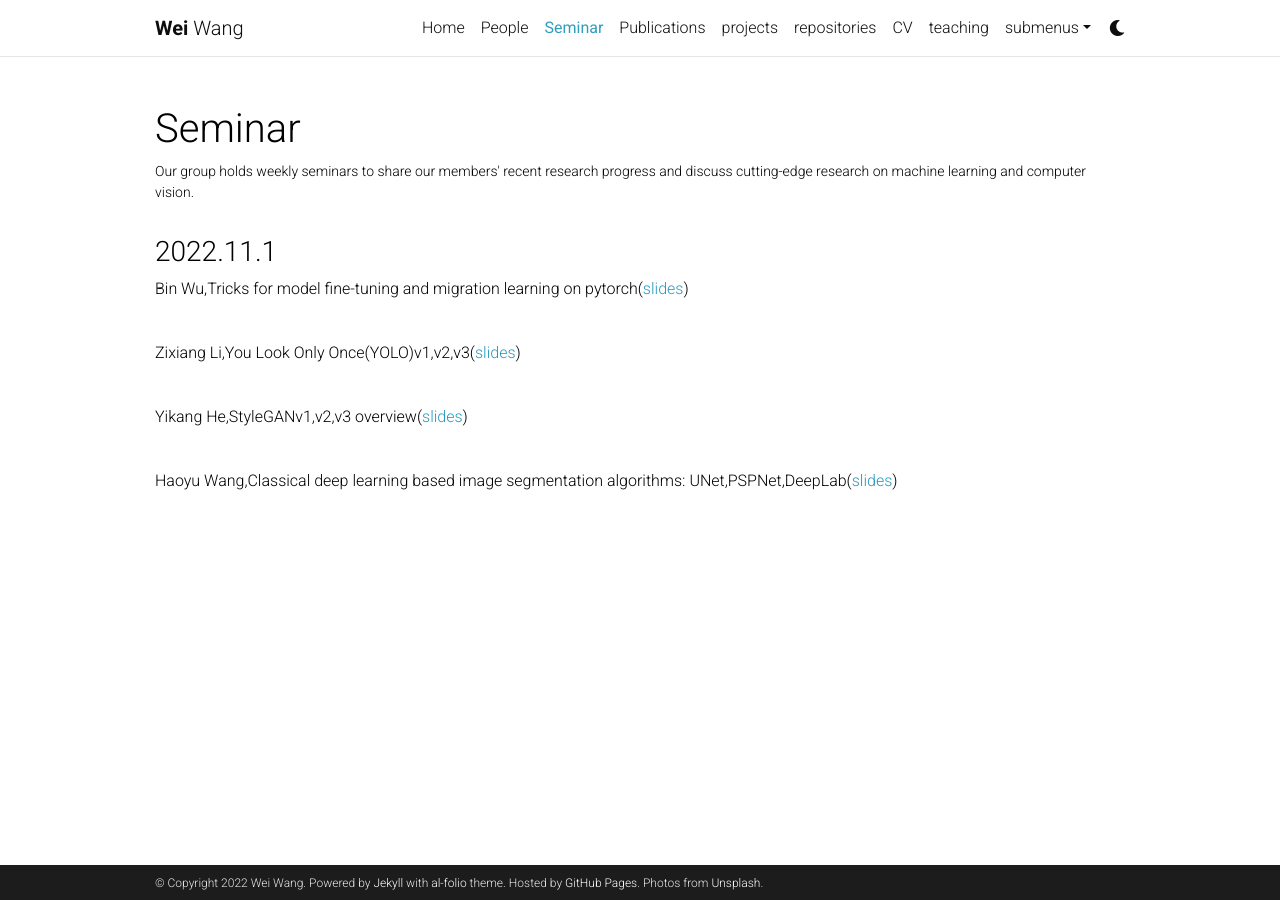
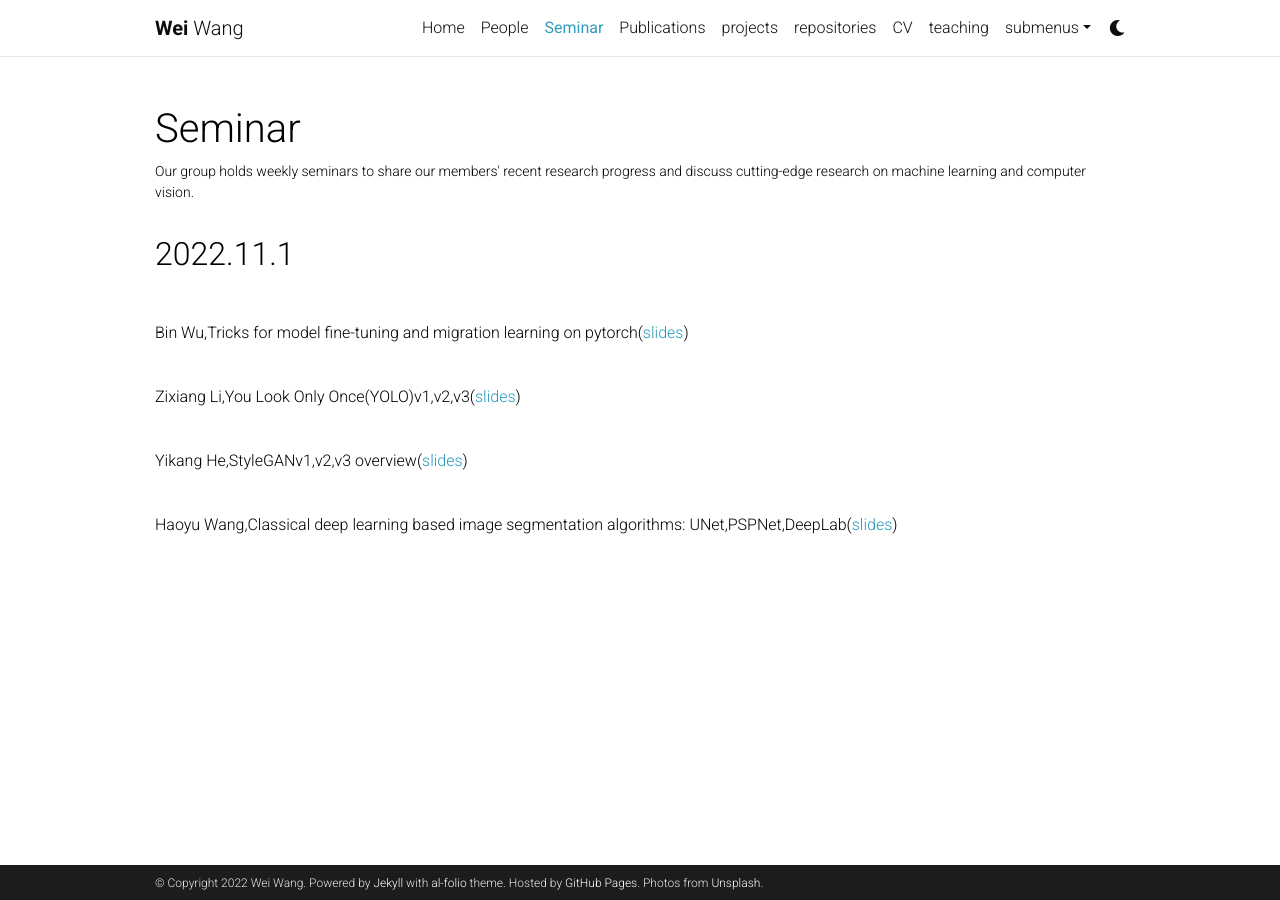
Before and after one commit to WeiWangTrento/WeiWangTrento.github.io, a Jekyll site: the page built from _pages/Seminar.md, in a window 1280 px wide. Built offline with Jekyll 4.4.1, drawn with Linux system fonts in a browser that asks for light colours; comment, search, counter and statistics services are not loaded; a style sheet for code colours, icons or effects is not loaded.

Commit message:
Update Seminar.md

```diff
--- a/_pages/Seminar.md
+++ b/_pages/Seminar.md
@@ -5,11 +5,9 @@ title: Seminar
 description: Our group holds  weekly seminars to share our members' recent research progress and discuss cutting-edge  research on machine learning and computer vision.
 nav: true
 ---
-### 2022.11.1
-<font>Bin Wu,Tricks  for model fine-tuning and migration learning on pytorch(<a href="https://weiwangtrento.github.io/assets/pdf/example_pdf.pdf">slides</a>)</font>
-<br/>
-<font>Zixiang Li,You Look Only Once(YOLO)v1,v2,v3(<a href="https://weiwangtrento.github.io/assets/pdf/example_pdf.pdf">slides</a>)</font>
-<br/>
-<font>Yikang He,StyleGANv1,v2,v3 overview(<a href="https://weiwangtrento.github.io/assets/pdf/example_pdf.pdf">slides</a>)</font>
-<br/>
+## 2022.11.1
+<br>
+<font>Bin Wu,Tricks  for model fine-tuning and migration learning on pytorch(<a href="https://weiwangtrento.github.io/assets/pdf/example_pdf.pdf">slides</a>)</font><br/>
+<font>Zixiang Li,You Look Only Once(YOLO)v1,v2,v3(<a href="https://weiwangtrento.github.io/assets/pdf/example_pdf.pdf">slides</a>)</font><br/>
+<font>Yikang He,StyleGANv1,v2,v3 overview(<a href="https://weiwangtrento.github.io/assets/pdf/example_pdf.pdf">slides</a>)</font><br/>
 <font>Haoyu Wang,Classical deep learning based image segmentation algorithms: UNet,PSPNet,DeepLab(<a href="https://weiwangtrento.github.io/assets/pdf/example_pdf.pdf">slides</a>)</font>
```
